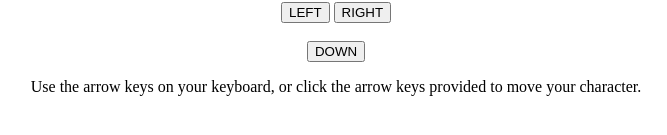
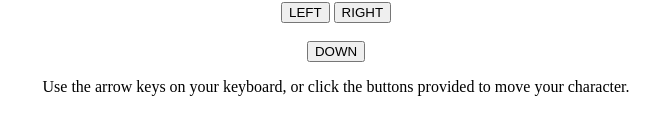
Before and after one commit to brendanpettis/Arcade-Game, a plain HTML site: page index.html in a window 1280 px wide. Shown: the part 649-784 px from the top of the page, without its empty margins (304-971 px from the left). Drawn offline with Linux system fonts and the light colour scheme.

Commit message:
Reworded instructions

```diff
--- a/index.html
+++ b/index.html
@@ -17,7 +17,7 @@
                 <button onclick="player.handleInput('down')">DOWN</button>
           </div>
         <div class="pop-up-modal">
-            <p>Use the arrow keys on your keyboard, or click the arrow keys provided to move your character.</p>
+            <p>Use the arrow keys on your keyboard, or click the buttons provided to move your character.</p>
         </div>
     <script src="js/resources.js"></script>
     <script src="js/app.js"></script>
```
